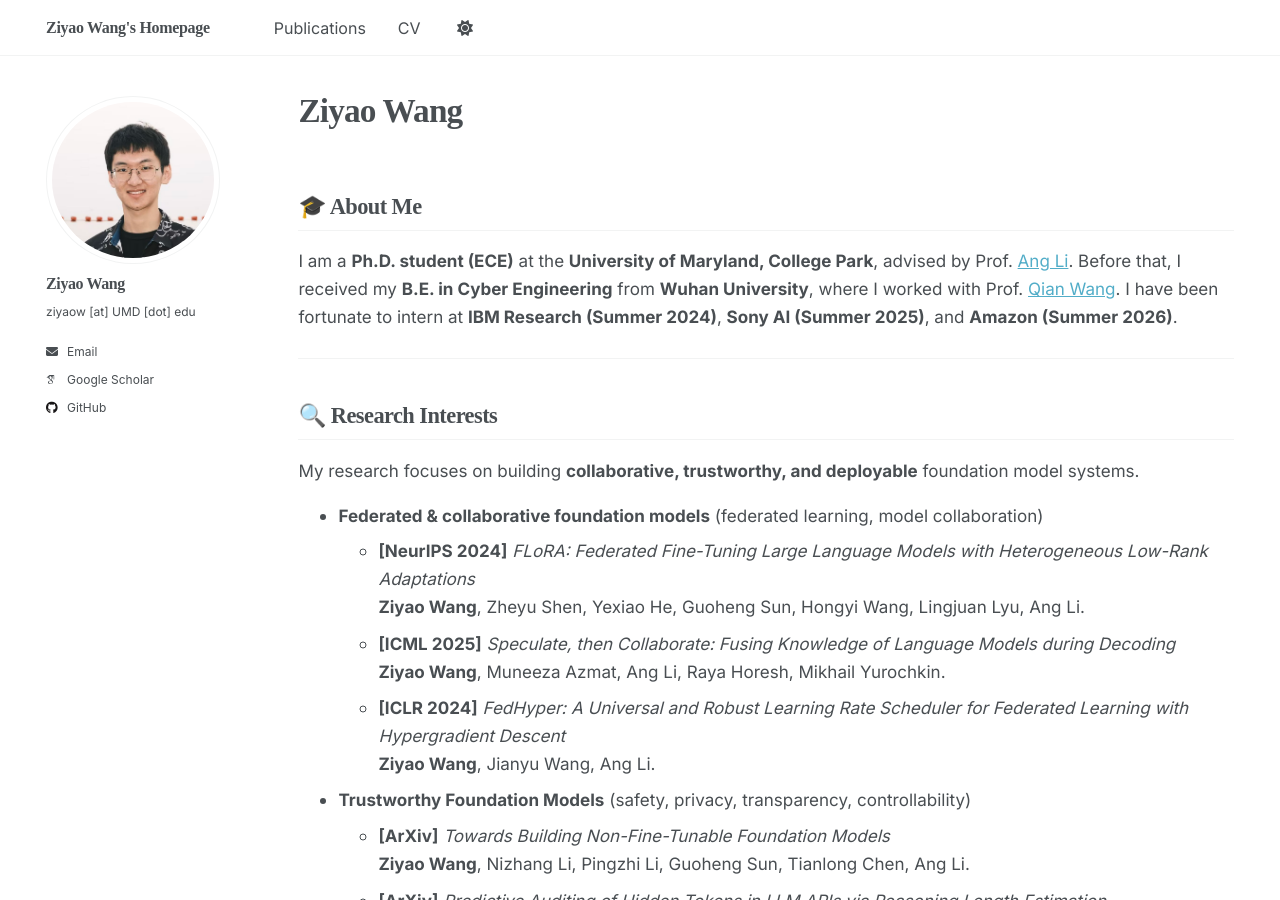
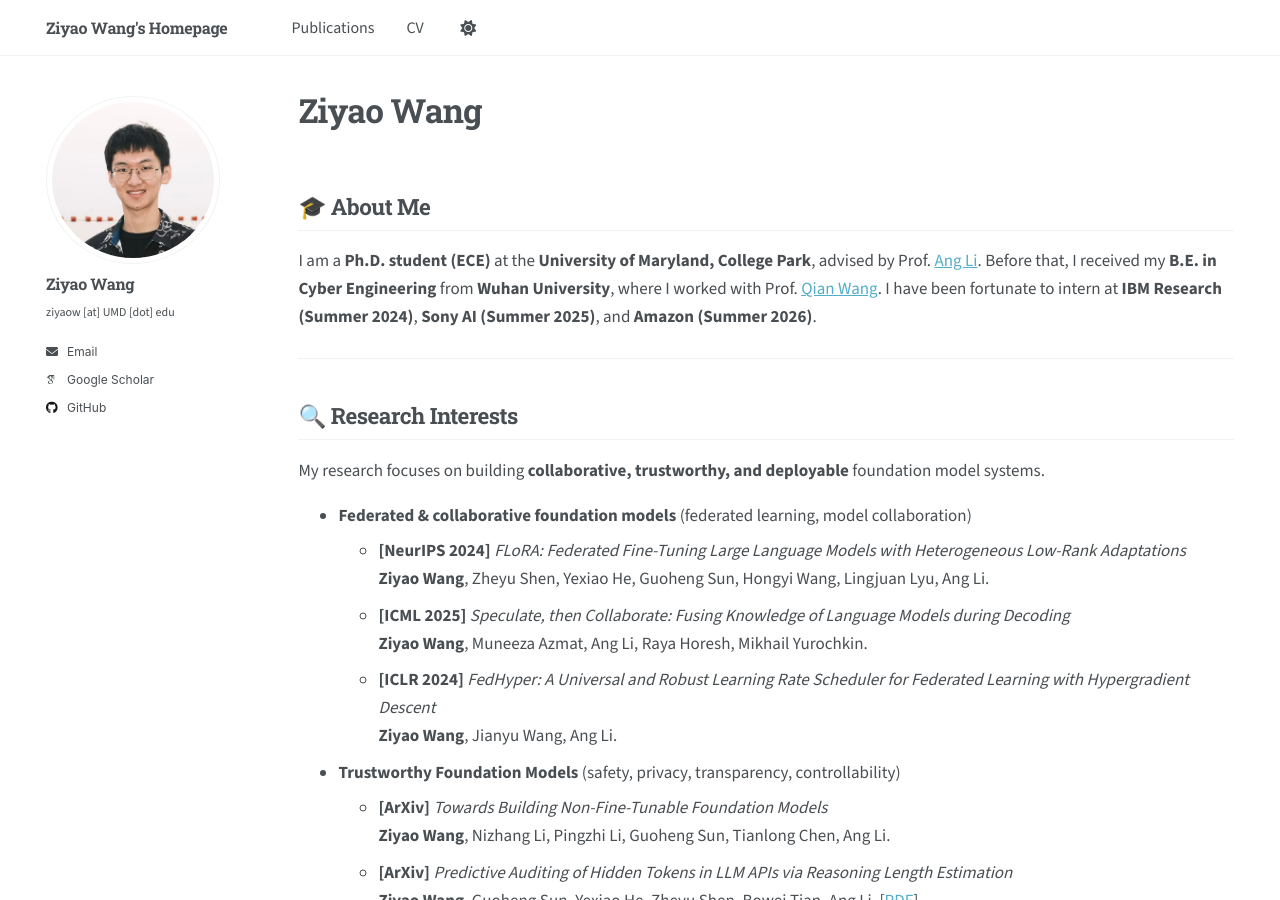
Before and after one commit to ziyaow1010/ziyaow1010.github.io, a Jekyll site: the page built from _pages/about.md, in a window 1280 px wide and 900 px high. Built offline with Jekyll 4.4.1, drawn with Linux system fonts in a browser that asks for light colours; some web fonts are replaced; a script that is not in the unit is left out.

Commit message:
Load modern body and slab heading fonts, refresh stylesheet cache

```diff
--- a/_includes/head/custom.html
+++ b/_includes/head/custom.html
@@ -16,8 +16,8 @@
 
 <link rel="preconnect" href="https://fonts.googleapis.com">
 <link rel="preconnect" href="https://fonts.gstatic.com" crossorigin>
-<link href="https://fonts.googleapis.com/css2?family=Inter:wght@400;500;600;700&display=swap" rel="stylesheet">
+<link href="https://fonts.googleapis.com/css2?family=Roboto+Slab:wght@600;700&family=Source+Sans+3:wght@400;500;600;700&display=swap" rel="stylesheet">
 
-<link rel="stylesheet" href="{{ '/assets/css/override.css?v=7' | relative_url }}">
+<link rel="stylesheet" href="{{ '/assets/css/override.css?v=8' | relative_url }}">
 
 <!-- end custom head snippets -->
```
